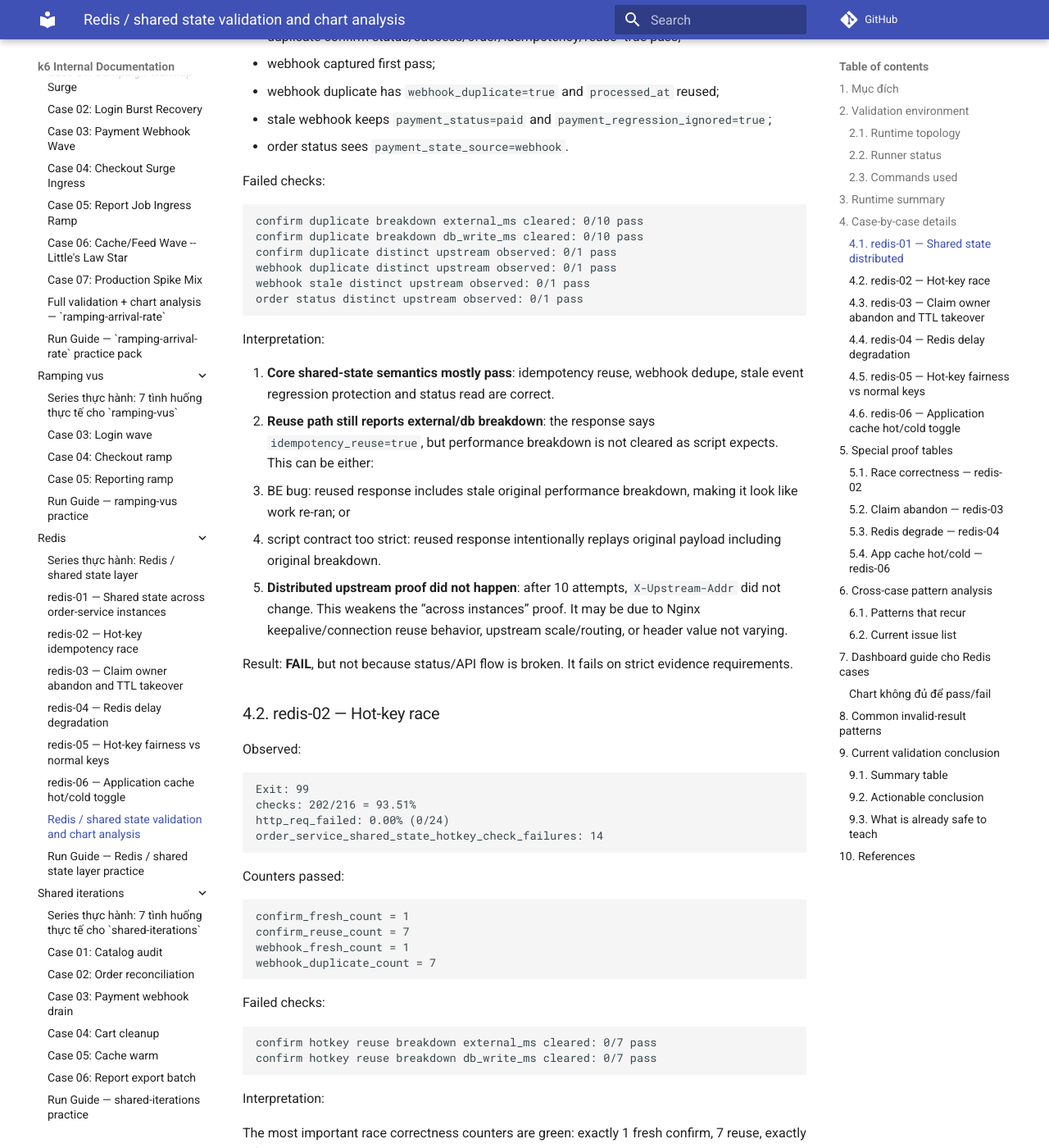
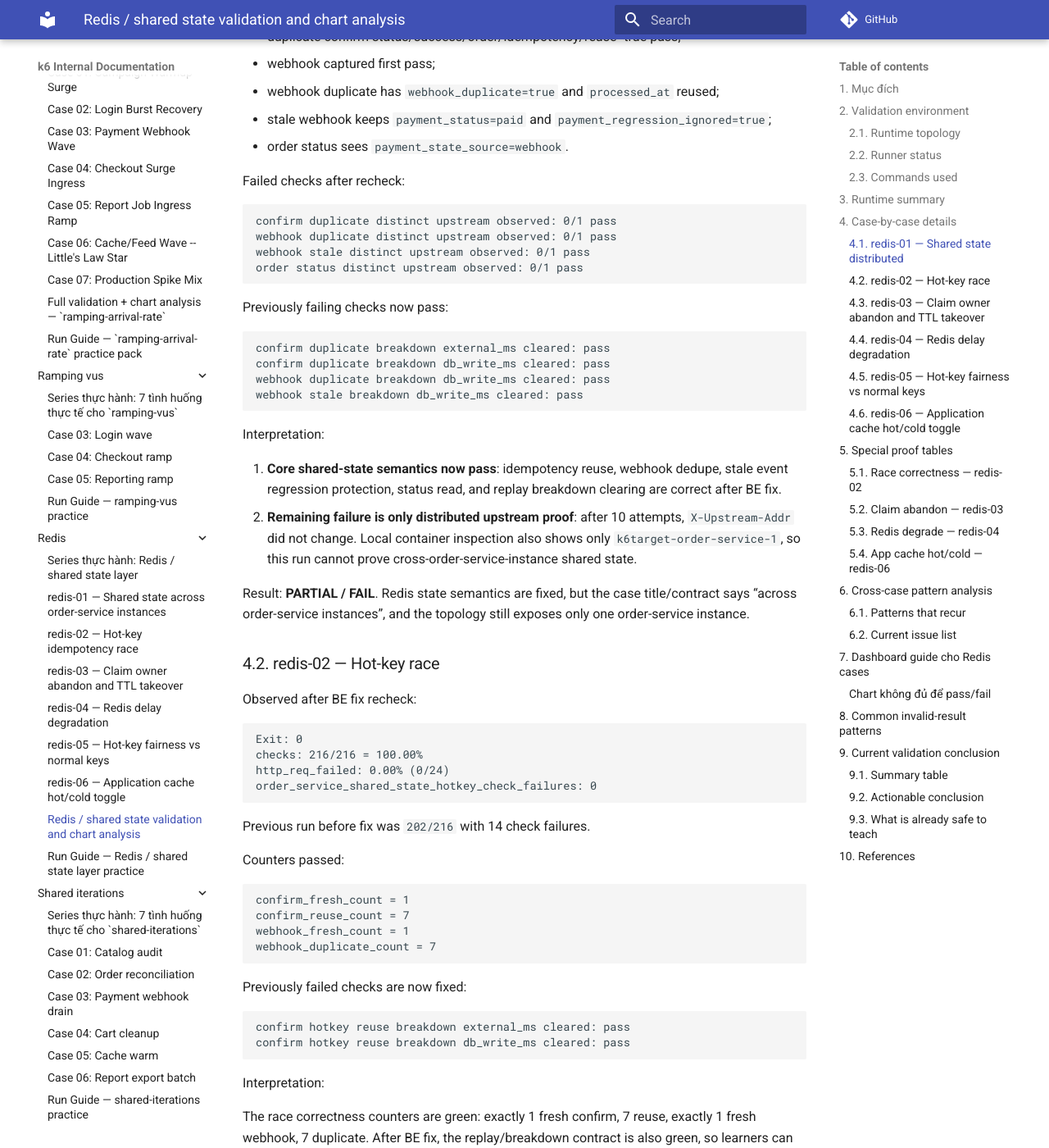
Before and after one commit to meomew-auto/markdown, an MkDocs documentation site: the page built from docs/practice/redis/07_validation-and-chart-analysis.md, in a window 1280 px wide and 1400 px high, scrolled down 3526 px. Shown: the whole window at 82% size. Built offline with MkDocs 1.6.1 and Material for MkDocs 9.7.7, drawn with Linux system fonts in a browser that asks for light colours; comment, search, counter and statistics services are not loaded; some of the changed text lies outside the part shown.

Commit message:
Update docs

````diff
--- a/docs/practice/redis/07_validation-and-chart-analysis.md
+++ b/docs/practice/redis/07_validation-and-chart-analysis.md
@@ -134,37 +134,43 @@ Passed evidence:
 - stale webhook keeps `payment_status=paid` and `payment_regression_ignored=true`;
 - order status sees `payment_state_source=webhook`.
 
-Failed checks:
+Failed checks after recheck:
 
 ```text
-confirm duplicate breakdown external_ms cleared: 0/10 pass
-confirm duplicate breakdown db_write_ms cleared: 0/10 pass
 confirm duplicate distinct upstream observed: 0/1 pass
 webhook duplicate distinct upstream observed: 0/1 pass
 webhook stale distinct upstream observed: 0/1 pass
 order status distinct upstream observed: 0/1 pass
 ```
 
+Previously failing checks now pass:
+
+```text
+confirm duplicate breakdown external_ms cleared: pass
+confirm duplicate breakdown db_write_ms cleared: pass
+webhook duplicate breakdown db_write_ms cleared: pass
+webhook stale breakdown db_write_ms cleared: pass
+```
+
 Interpretation:
 
-1. **Core shared-state semantics mostly pass**: idempotency reuse, webhook dedupe, stale event regression protection and status read are correct.
-2. **Reuse path still reports external/db breakdown**: the response says `idempotency_reuse=true`, but performance breakdown is not cleared as script expects. This can be either:
-   - BE bug: reused response includes stale original performance breakdown, making it look like work re-ran; or
-   - script contract too strict: reused response intentionally replays original payload including original breakdown.
-3. **Distributed upstream proof did not happen**: after 10 attempts, `X-Upstream-Addr` did not change. This weakens the “across instances” proof. It may be due to Nginx keepalive/connection reuse behavior, upstream scale/routing, or header value not varying.
+1. **Core shared-state semantics now pass**: idempotency reuse, webhook dedupe, stale event regression protection, status read, and replay breakdown clearing are correct after BE fix.
+2. **Remaining failure is only distributed upstream proof**: after 10 attempts, `X-Upstream-Addr` did not change. Local container inspection also shows only `k6target-order-service-1`, so this run cannot prove cross-order-service-instance shared state.
 
-Result: **FAIL**, but not because status/API flow is broken. It fails on strict evidence requirements.
+Result: **PARTIAL / FAIL**. Redis state semantics are fixed, but the case title/contract says “across order-service instances”, and the topology still exposes only one order-service instance.
 
 ### 4.2. redis-02 — Hot-key race
 
-Observed:
+Observed after BE fix recheck:
 
 ```text
-Exit: 99
-checks: 202/216 = 93.51%
+Exit: 0
+checks: 216/216 = 100.00%
 http_req_failed: 0.00% (0/24)
-order_service_shared_state_hotkey_check_failures: 14
+order_service_shared_state_hotkey_check_failures: 0
 ```
+
+Previous run before fix was `202/216` with 14 check failures.
 
 Counters passed:
 
@@ -175,23 +181,18 @@ webhook_fresh_count = 1
 webhook_duplicate_count = 7
 ```
 
-Failed checks:
+Previously failed checks are now fixed:
 
 ```text
-confirm hotkey reuse breakdown external_ms cleared: 0/7 pass
-confirm hotkey reuse breakdown db_write_ms cleared: 0/7 pass
+confirm hotkey reuse breakdown external_ms cleared: pass
+confirm hotkey reuse breakdown db_write_ms cleared: pass
 ```
 
 Interpretation:
 
-The most important race correctness counters are green: exactly 1 fresh confirm, 7 reuse, exactly 1 fresh webhook, 7 duplicate. That means atomic hot-key collapse appears correct.
+The race correctness counters are green: exactly 1 fresh confirm, 7 reuse, exactly 1 fresh webhook, 7 duplicate. After BE fix, the replay/breakdown contract is also green, so learners can clearly see that reused confirm requests do not perform external/db work again.
 
-The failure is specifically about confirm reuse response breakdown. Reuse responses still carry non-zero `external_ms` / `db_write_ms` in `performance.breakdown`. Same ambiguity as redis-01:
-
-- If BE intended reused responses to have cleared synthetic work fields, this is a BE/reporting bug.
-- If BE intended idempotency replay to return the original full payload including original performance breakdown, then script expectation should be adjusted to assert no new side effect via counters/body flags instead of expecting breakdown zero.
-
-Result: **FAIL** due strict script checks, while race counters themselves pass.
+Result: **PASS**.
 
 ### 4.3. redis-03 — Claim owner abandon and TTL takeover
 
@@ -342,10 +343,10 @@ Result: **PASS**.
 | Confirm reuse count | 7 | 7 | PASS |
 | Webhook fresh count | 1 | 1 | PASS |
 | Webhook duplicate count | 7 | 7 | PASS |
-| Confirm reuse breakdown cleared | yes | no | FAIL |
+| Confirm reuse breakdown cleared | yes | yes | PASS |
 | HTTP failed | 0% | 0% | PASS |
 
-**Reading**: race/atomicity core is green; response breakdown/replay contract is red.
+**Reading**: race/atomicity core and response breakdown/replay contract are now green after BE fix.
 
 ### 5.2. Claim abandon — redis-03
 
````
